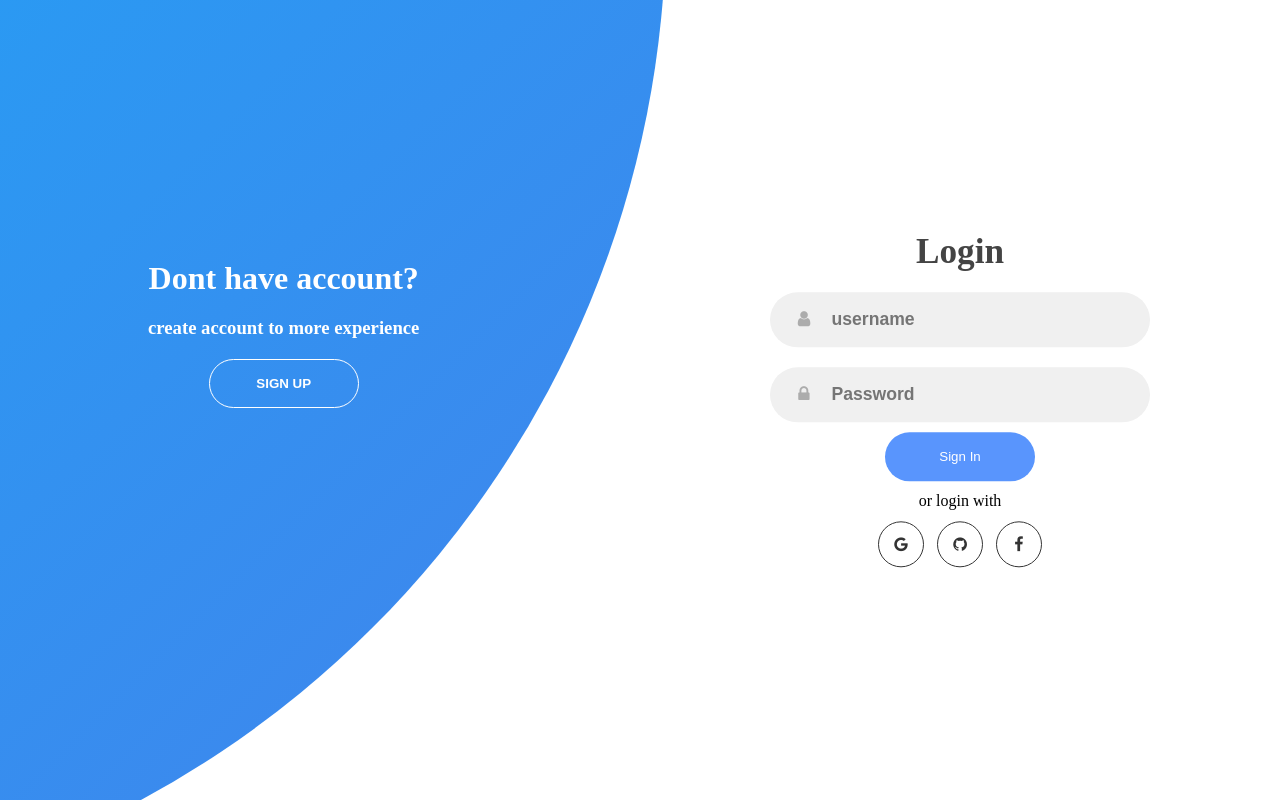
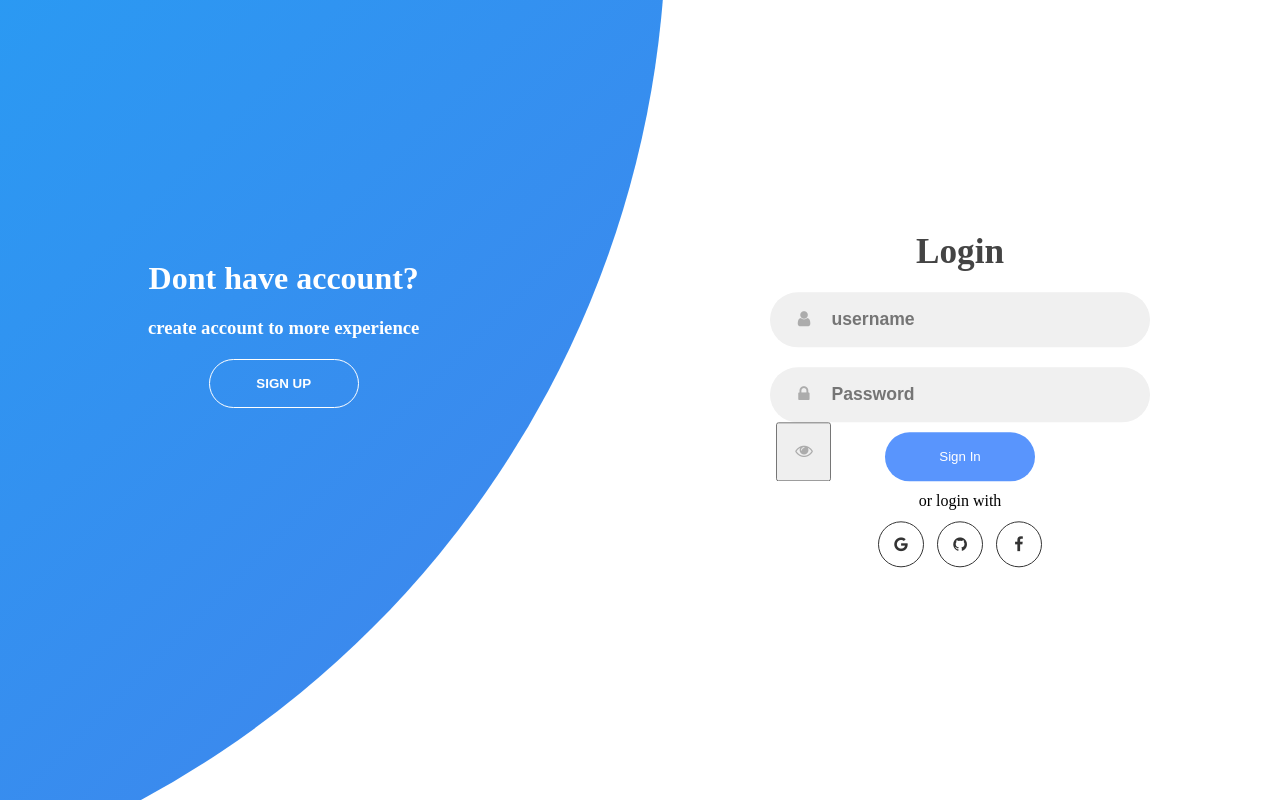
Before and after one commit to EgiStr/ej-footballS, a Django app: page /login/ in a window 1280 px wide. Run offline with Django 3.2, Linux system fonts and the light colour scheme; some libraries are stand-ins or nearby versions.

Commit message:
see password

```diff
--- a/static/js/set.js
+++ b/static/js/set.js
@@ -1,3 +1,10 @@
+$('.unmask').on('click', function () {
+    if ($(this).prev('input').attr('type') == 'password')
+        $(this).prev('input').prop('type', 'text');
+    else
+        $(this).prev('input').prop('type', 'password');
+    return false;
+});
 
 function signup() {
     $('#sign-up').removeClass("sign-up").addClass("sign-up-2");
@@ -16,3 +23,10 @@ function signin() {
     btn_2.style.display = "none";
 }
 // e.style.display = "";
+$('.unmask').on('click', function () {
+    if ($(this).prev('input').attr('type') == 'password')
+        $(this).prev('input').prop('type', 'text');
+    else
+        $(this).prev('input').prop('type', 'password');
+    return false;
+});
--- a/templates/login.html
+++ b/templates/login.html
@@ -25,7 +25,9 @@
                 </div>
                 <div class="input-field">
                     <i class="fa fa-lock"></i>
-                    <input id="password" type="password" name="password" placeholder="Password">
+                    <input id="password" type="password" name="password" class="password" placeholder="Password">
+                    <button class="unmask" type="button"><i class="button fa fa-eye" aria-hidden="true"></i> </button>
+
                 </div>
 
                     {% if errorLogin %}
@@ -60,13 +62,15 @@
                     <i class="fa fa-envelope"></i>
                     {% render_field form.email id="email"  placeholder="Email...." %}
                 </div>
-                <div class="input-field">
+                <div class="input-field row">
                     <i class="fa fa-lock"></i>
-                     {% render_field form.password1  placeholder="Password " %}
+                     {% render_field form.password1 class="password"  placeholder="Password " %}
+                     <button class="unmask" type="button"><i class="button fa fa-eye" aria-hidden="true"></i> </button>
                 </div>
                 <div class="input-field">
                     <i class="fa fa-lock"></i>
-                    {% render_field form.password2  placeholder="Password Confirm" %}
+                    {% render_field form.password2 class="password"  placeholder="Password Confirm" %}
+                    <button class="unmask" type="button" style="display:inline-block"><i class="button fa fa-eye" aria-hidden="true"></i> </button>
                 </div>
                         {% if error  %}
                 <div class="input-field">
@@ -104,7 +108,15 @@
     </div>
     <script src="http://ajax.googleapis.com/ajax/libs/jquery/1.7.1/jquery.min.js" type="text/javascript"></script>
     <script src="{% static 'js/set.js' %}"></script>
-
+    <script>
+        $('.unmask').on('click', function () {
+        if ($(this).prev('input').attr('type') == 'password')
+            $(this).prev('input').prop('type', 'text');
+        else
+            $(this).prev('input').prop('type', 'password');
+        return false;
+        });
+    </script>
         {% if error %}
     <script>
             function signup() {
```
Also changed, not shown: db.sqlite3.
